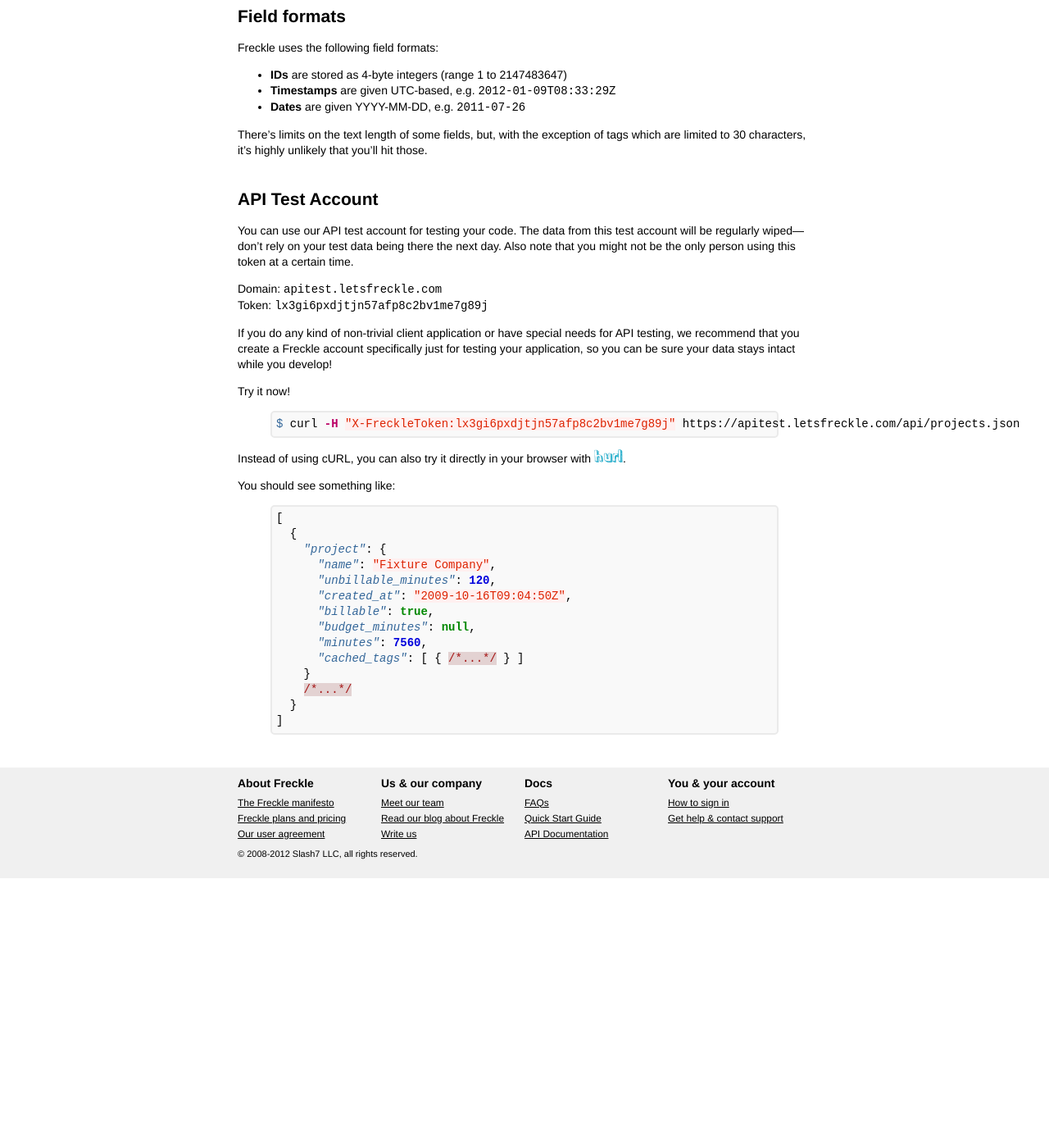
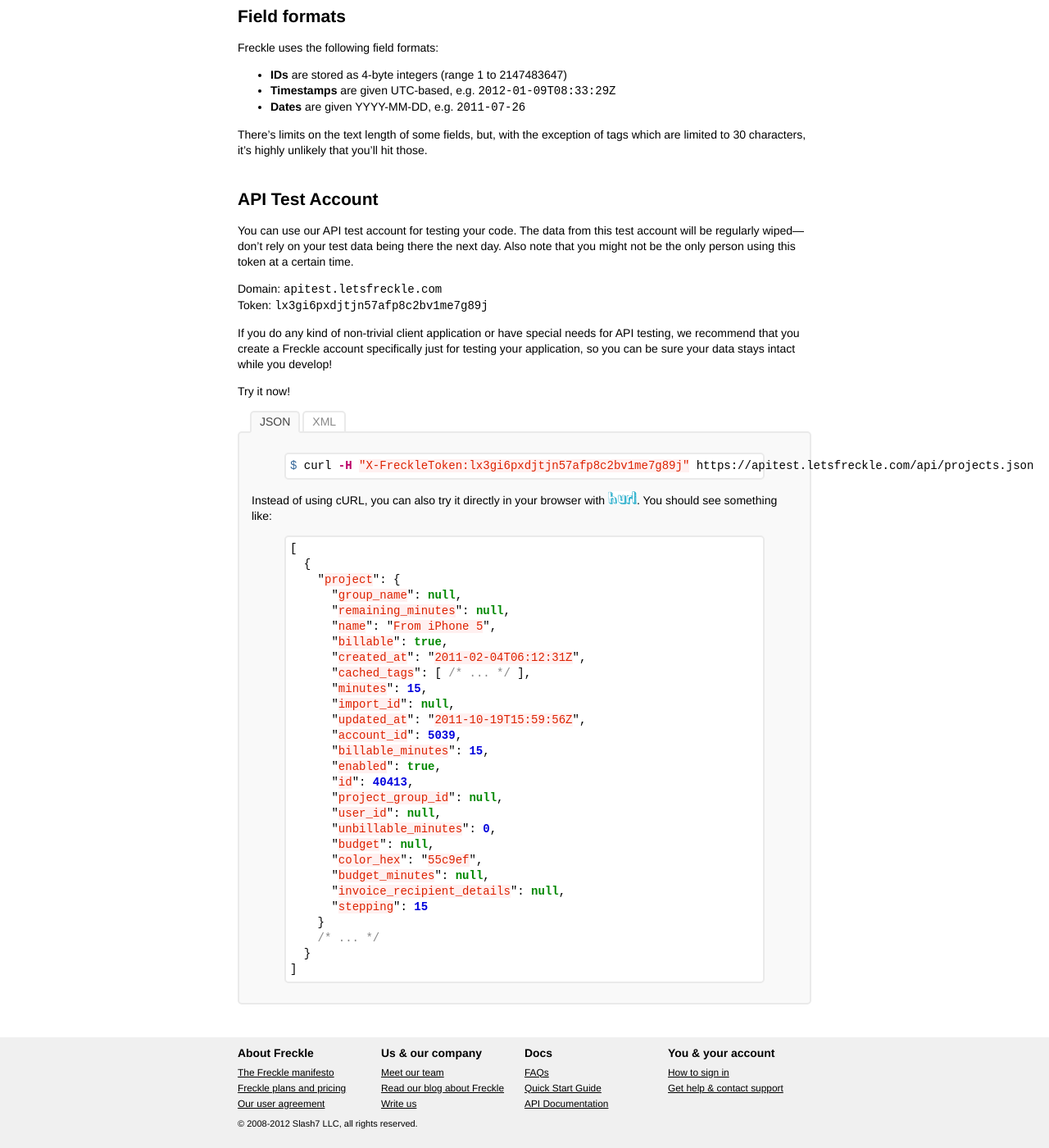
Before and after one commit to cheerful/freckle-apidocs, a Jekyll site: the page built from index.md, in a window 1280 px wide and 1400 px high, scrolled down 2596 px. Shown: the whole window at 82% size. Built offline with Jekyll 4.4.1, drawn with Linux system fonts in a browser that asks for light colours; nearby versions of some CDN libraries; Markdown is read by kramdown in place of the engine named in the settings; before the commit the page ends 3667 px from its top, so only the background shows below that.

Commit message:
add XML example to api test

```diff
--- a/index.md
+++ b/index.md
@@ -194,6 +194,12 @@ so you can be sure your data stays intact while you develop!
 
 Try it now!
 
+<div class="tabs">
+<div class="selector">
+  <div class="json active">JSON</div>
+  <div class="xml">XML</div>
+</div>
+<div class="tab json active">
 {% highlight sh %}
 $ curl -H "X-FreckleToken:lx3gi6pxdjtjn57afp8c2bv1me7g89j" https://apitest.letsfreckle.com/api/projects.json
 {% endhighlight %}
@@ -202,22 +208,79 @@ Instead of using cURL, you can also try it directly in your browser with <a href
 
 You should see something like:
 
-{% highlight json %}
+{% highlight js %}
 [
   {
     "project": {
-      "name": "Fixture Company",
-      "unbillable_minutes": 120,
-      "created_at": "2009-10-16T09:04:50Z",
+      "group_name": null,
+      "remaining_minutes": null,
+      "name": "From iPhone 5",
       "billable": true,
+      "created_at": "2011-02-04T06:12:31Z",
+      "cached_tags": [ /* ... */ ],
+      "minutes": 15,
+      "import_id": null,
+      "updated_at": "2011-10-19T15:59:56Z",
+      "account_id": 5039,
+      "billable_minutes": 15,
+      "enabled": true,
+      "id": 40413,
+      "project_group_id": null,
+      "user_id": null,
+      "unbillable_minutes": 0,
+      "budget": null,
+      "color_hex": "55c9ef",
       "budget_minutes": null,
-      "minutes": 7560,
-      "cached_tags": [ { /*...*/ } ]
+      "invoice_recipient_details": null,
+      "stepping": 15
     }
-    /*...*/
+    /* ... */
   }
 ]
 {% endhighlight %}
+</div>
+<div class="tab xml">
+{% highlight sh %}
+$ curl -H "X-FreckleToken:lx3gi6pxdjtjn57afp8c2bv1me7g89j" https://apitest.letsfreckle.com/api/projects.xml
+{% endhighlight %}
+
+Instead of using cURL, you can also try it directly in your browser with <a href="http://hurl.it/hurls/3a761e6e60f3a24517d19e07af5310ef67b798ad/a4186277db8ef2a48152fdf4ea17584699073a89"><img src="hurl.png" width="35"></a>.
+
+You should see something like:
+
+{% highlight xml %}
+<?xml version="1.0" encoding="UTF-8"?>
+<projects type="array">
+  <project>
+    <account-id type="integer">5039</account-id>
+    <billable type="boolean">true</billable>
+    <billable-minutes type="integer">7440</billable-minutes>
+    <budget type="integer" nil="true"></budget>
+    <cached-tags type="yaml"><!-- YAML of cached tags --></cached-tags>
+    <color-hex>13a480</color-hex>
+    <created-at type="date time">2009-10-16T09:04:50Z</created-at>
+    <enabled type="boolean">true</enabled>
+    <id type="integer">8475</id>
+    <import-id type="integer" nil="true"></import-id>
+    <invoice-recipient-details nil="true"></invoice-recipient-details>
+    <minutes type="integer">7560</minutes>
+    <name>Fixture Company</name>
+    <project-group-id type="integer" nil="true"></project-group-id>
+    <stepping type="integer">5</stepping>
+    <unbillable-minutes type="integer">120</unbillable-minutes>
+    <updated-at type="date time">2011-10-19T15:59:56Z</updated-at>
+    <user-id type="integer" nil="true"></user-id>
+    <minutes type="integer">7560</minutes>
+    <budget-minutes nil="true"></budget-minutes>
+    <remaining-minutes nil="true"></remaining-minutes>
+    <unbillable-minutes type="integer">120</unbillable-minutes>
+    <group-name nil="true"></group-name>
+  </project>
+  <!-- ...more projects -->
+</projects>
+{% endhighlight %}
+</div>
+</div>
 
 [letsfreckle-client]: https://github.com/ryanlecompte/letsfreckle-client
 [ipmb/freckle]: https://github.com/ipmb/freckle
```
